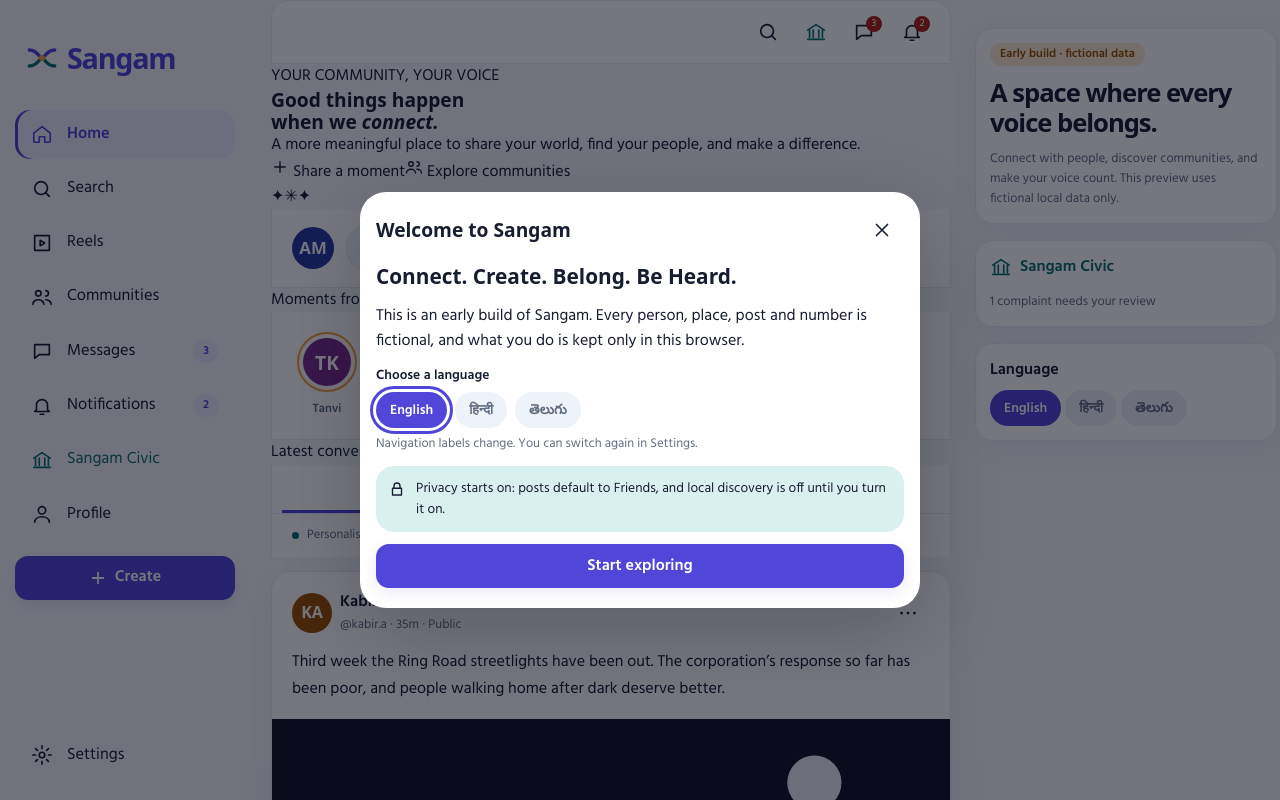
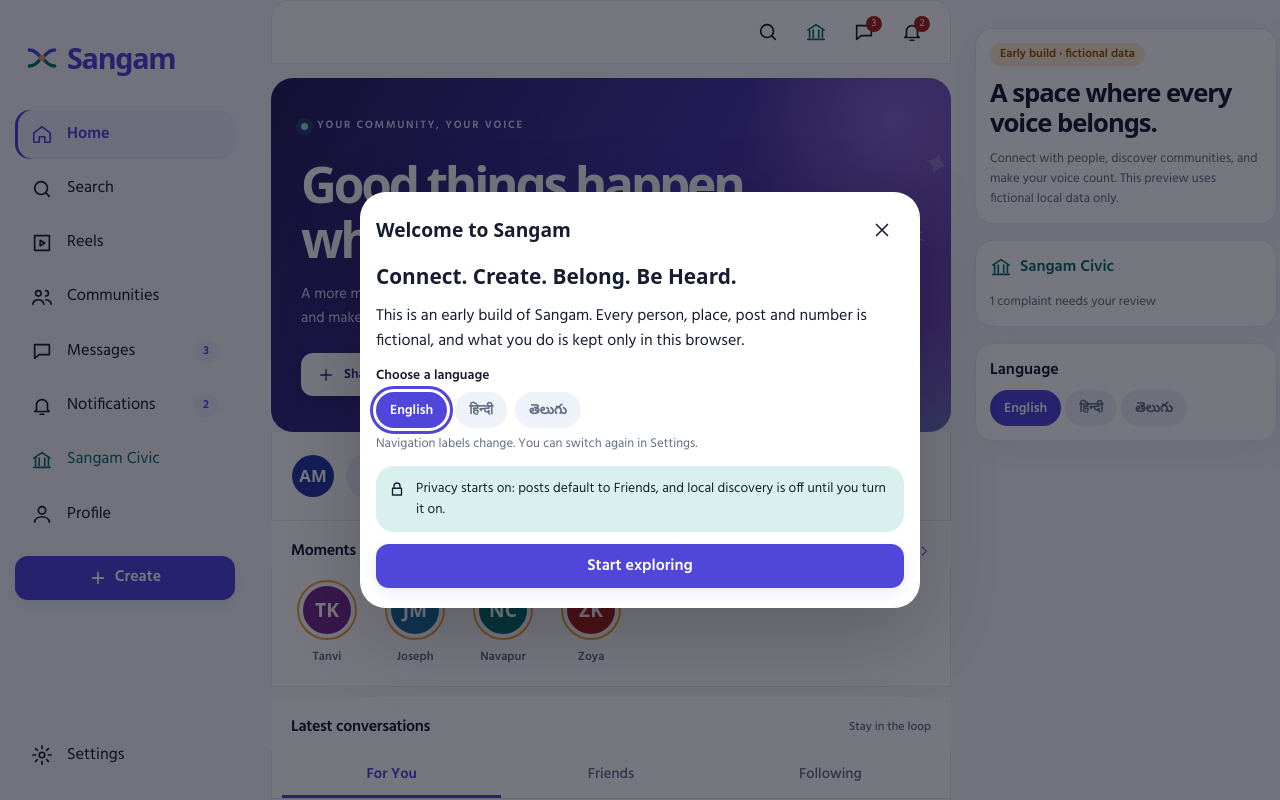
Before and after one commit to anveshpasunoori/sangam, a Next.js app in the folder apps/web/: page / in a window 1280 px wide. Shown: the top 800 px of the page. Built offline with nearby package versions, Linux system fonts and the light colour scheme; a web font is replaced by a local one.

Commit message:
design: distinctive Sangam experience for app/globals.css

```diff
--- a/apps/web/src/app/globals.css
+++ b/apps/web/src/app/globals.css
@@ -329,3 +329,70 @@ a:focus-visible, button:focus-visible, input:focus-visible, textarea:focus-visib
   button, a, .card, .post, .post .art svg { transition: none !important; transform: none !important; }
 }
 .reduced button, .reduced a, .reduced .card, .reduced .post, .reduced .post .art svg { transition: none !important; transform: none !important; }
+
+/* Sangam signature experience: unmistakable branded hero and richer secondary screens */
+.sangam-hero { position:relative; isolation:isolate; overflow:hidden; min-height:310px; padding:36px 30px; background:linear-gradient(120deg,#25205c 0%,#4936a7 52%,#7b50b7 100%); color:#fff; }
+.sangam-hero-content { position:relative; z-index:2; max-width:550px; }
+.hero-eyebrow { display:inline-flex; align-items:center; gap:9px; font-size:.68rem; font-weight:800; letter-spacing:.16em; color:#dcd4ff; }
+.hero-live-dot { display:inline-block; height:7px; width:7px; background:#77f0c9; border-radius:50%; box-shadow:0 0 0 5px rgba(119,240,201,.12); }
+.sangam-hero h2 { font-size:clamp(2rem,4.6vw,3.1rem); line-height:1.12; font-weight:800; letter-spacing:-.065em; margin:18px 0 14px; }
+.sangam-hero h2 em { color:#b9f3df; font-style:normal; }
+.sangam-hero p { max-width:420px; font-size:.92rem; color:#e3def7; line-height:1.65; }
+.hero-actions { display:flex; flex-wrap:wrap; gap:10px; margin-top:23px; }
+.hero-primary,.hero-secondary { display:inline-flex; align-items:center; justify-content:center; gap:9px; min-height:43px; border-radius:12px; padding:10px 16px; font-size:.84rem; font-weight:750; }
+.hero-primary { background:#fff; color:#342a7d; box-shadow:0 8px 20px rgba(12,9,49,.18); }
+.hero-primary:hover { background:#e8fff4; transform:translateY(-2px); }
+.hero-secondary { border:1px solid rgba(255,255,255,.42); color:#fff; background:rgba(255,255,255,.09); }
+.hero-secondary:hover { background:rgba(255,255,255,.18); }
+.hero-orb { position:absolute; border-radius:50%; pointer-events:none; }
+.hero-orb-one { width:290px; height:290px; right:-85px; top:-105px; background:radial-gradient(circle,rgba(190,152,255,.42),rgba(190,152,255,0) 70%); }
+.hero-orb-two { width:320px; height:320px; right:-120px; bottom:-210px; background:radial-gradient(circle,rgba(101,242,204,.33),transparent 70%); }
+.hero-decoration { position:absolute; right:26px; top:60px; display:flex; flex-direction:column; gap:24px; font-size:34px; color:rgba(255,255,255,.2); transform:rotate(18deg); }
+.feed-section-label { display:flex; justify-content:space-between; align-items:center; padding:18px 20px 4px; background:var(--surface); font-weight:750; letter-spacing:-.02em; }
+.feed-section-label a { display:inline-flex; gap:6px; align-items:center; color:var(--primary); font-size:.75rem; font-weight:700; }
+.feed-section-label a svg { transform:rotate(180deg); }
+.feed-section-label-posts { margin-top:10px; padding-bottom:10px; }
+.feed-section-subtitle { font-size:.75rem; color:var(--ink2); font-weight:500; letter-spacing:0; }
+.feed-compose { padding-block:20px; }
+.feed-compose-link { background:var(--surface2); border:0; }
+.stories { padding-top:12px; }
+.profile-cover { height:185px; overflow:hidden; position:relative; background:linear-gradient(125deg,#282169,#6150bc 62%,#43aaad); display:flex; align-items:flex-start; justify-content:flex-end; padding:22px; }
+.profile-cover::before { content:""; position:absolute; width:300px; height:300px; border:55px solid rgba(255,255,255,.08); border-radius:50%; left:-85px; top:-155px; }
+.profile-cover-glow { position:absolute; width:250px; height:250px; border-radius:50%; background:rgba(122,255,221,.2); filter:blur(45px); right:-60px; bottom:-150px; }
+.profile-cover > span { color:rgba(255,255,255,.85); font-size:.66rem; font-weight:800; letter-spacing:.2em; }
+.profile-summary { padding:0 24px 26px; gap:18px; }
+.profile-summary > .row:first-child { margin-top:-34px; align-items:flex-end; position:relative; }
+.profile-avatar { display:inline-flex; border:5px solid var(--surface); border-radius:50%; box-shadow:0 6px 22px rgba(0,0,0,.12); }
+.profile-name { font-size:1.65rem; letter-spacing:-.04em; margin-bottom:4px; }
+.profile-summary .stat { font-size:1.35rem; }
+.profile-summary .btn { min-height:42px; }
+.inbox-hero { display:flex; align-items:center; gap:17px; padding:28px 22px; background:linear-gradient(110deg,var(--primary-soft),var(--surface)); border-bottom:1px solid var(--line); }
+.inbox-hero-icon { width:58px; height:58px; border-radius:18px; display:grid; place-items:center; background:var(--primary); color:var(--on-primary); font-size:1.7rem; flex:none; }
+.inbox-hero h2 { font-size:1.2rem; letter-spacing:-.03em; }
+.inbox-hero p { font-size:.82rem; color:var(--ink2); margin-top:5px; }
+.inbox-list .li { min-height:80px; padding:15px 20px; gap:15px; }
+.inbox-list .li:hover { background:var(--primary-soft); }
+.community-hero { padding:32px 24px; background:linear-gradient(135deg,#135e62,#188b83 65%,#38a79a); color:#fff; }
+.community-hero .hero-eyebrow { color:#c4fff1; }
+.community-hero h2 { font-size:2.15rem; font-weight:800; letter-spacing:-.06em; margin:13px 0 8px; }
+.community-hero p { max-width:440px; color:#e0fff7; font-size:.88rem; margin-bottom:22px; }
+.community-hero .hero-primary { color:#12635f; }
+@media(min-width:760px) {
+  .sangam-hero { margin-top:14px; border-radius:22px; }
+  .profile-cover { margin-top:14px; border-radius:20px 20px 0 0; }
+  .community-hero { margin:14px 0 8px; border-radius:20px; }
+  .inbox-hero { margin-top:14px; border-radius:20px 20px 0 0; }
+}
+@media(max-width:520px) {
+  .sangam-hero { padding:29px 20px; min-height:320px; }
+  .sangam-hero h2 { font-size:2.2rem; }
+  .hero-decoration { right:-10px; opacity:.6; }
+  .hero-actions { gap:8px; }
+  .hero-primary,.hero-secondary { font-size:.78rem; padding:10px 12px; }
+  .profile-cover { height:155px; }
+  .profile-summary { padding-inline:16px; }
+  .profile-summary .stat { font-size:1.1rem; }
+  .inbox-hero { padding:22px 16px; }
+}
+@media(prefers-reduced-motion:reduce) { .hero-primary:hover { transform:none; } }
+.reduced .hero-primary:hover { transform:none; }
```
